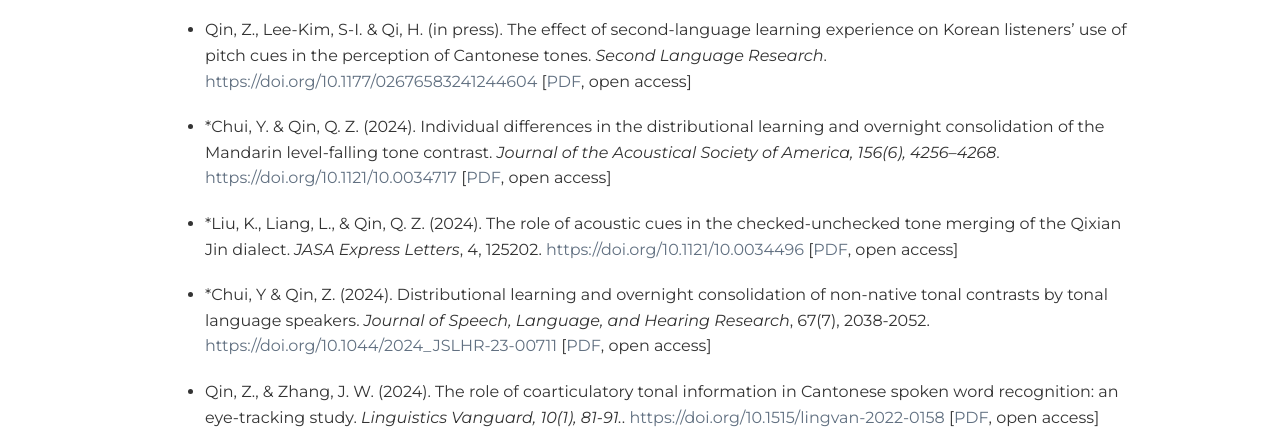
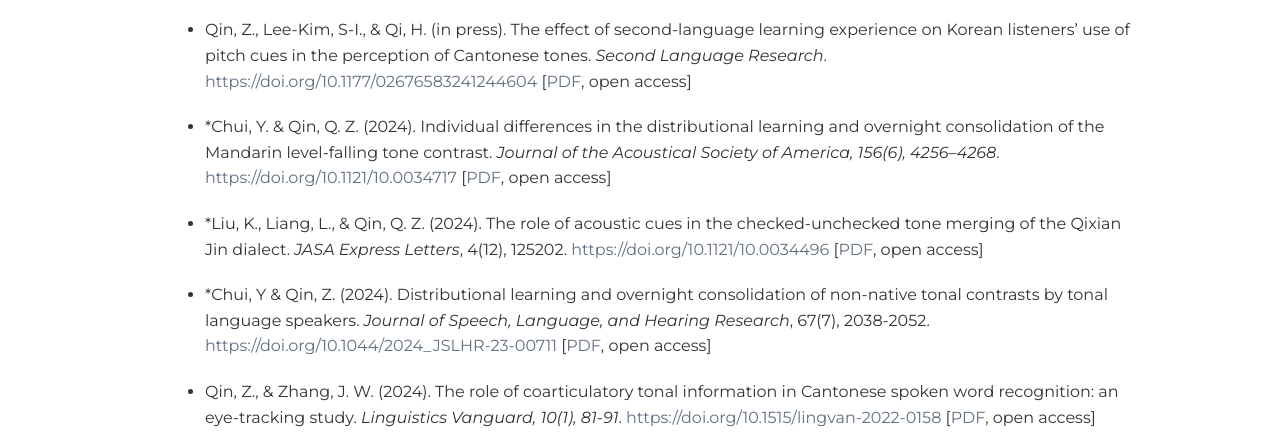
Before and after one commit to slab-lab/slab-lab.github.io, a plain HTML site: page publications.html in a window 1280 px wide. Shown: the part 518-952 px from the top of the page. Drawn offline with Linux system fonts and the light colour scheme.

Commit message:
Update publications.html

```diff
--- a/publications.html
+++ b/publications.html
@@ -204,11 +204,11 @@
 	  </div>
 	  <ol>
 	    <li class="publication">Qin, Q. Z., Jin, R., & Wu, R. (preprint). The role of prior knowledge in second-language learners' overnight consolidation of Cantonese tones. Available at SSRN: <a href="https://ssrn.com/abstract=4978553" target="_blank">https://ssrn.com/abstract=4978553</a> or <a href="http://dx.doi.org/10.2139/ssrn.4978553" target="_blank">http://dx.doi.org/10.2139/ssrn.4978553</a></li>
-	    <li class="publication">Qin, Z., Lee-Kim, S-I. & Qi, H. (in press). The effect of second-language learning experience on Korean listeners’ use of pitch cues in the perception of Cantonese tones. <em>Second Language Research</em>. <a href="https://doi.org/10.1177/02676583241244604" target="_blank">https://doi.org/10.1177/02676583241244604</a> [<a href="https://drive.google.com/file/d/1ZPt5FR9MvQVQM0GYkVkuy6fXWV8vG4OH/view" target="_blank">PDF</a>, open access]</li>
+	    <li class="publication">Qin, Z., Lee-Kim, S-I., & Qi, H. (in press). The effect of second-language learning experience on Korean listeners’ use of pitch cues in the perception of Cantonese tones. <em>Second Language Research</em>. <a href="https://doi.org/10.1177/02676583241244604" target="_blank">https://doi.org/10.1177/02676583241244604</a> [<a href="https://drive.google.com/file/d/1ZPt5FR9MvQVQM0GYkVkuy6fXWV8vG4OH/view" target="_blank">PDF</a>, open access]</li>
 	    <li class="publication">*Chui, Y. & Qin, Q. Z. (2024). Individual differences in the distributional learning and overnight consolidation of the Mandarin level-falling tone contrast. <em>Journal of the Acoustical Society of America, 156(6), 4256–4268</em>. <a href="https://doi.org/10.1121/10.0034717" target="_blank">https://doi.org/10.1121/10.0034717</a> [<a href="https://drive.google.com/file/d/1e09y1AFyLDlRfebdl0jFa923UyV2PFfz/view" target="_blank">PDF</a>, open access]</li>
-	    <li class="publication">*Liu, K., Liang, L., & Qin, Q. Z. (2024). The role of acoustic cues in the checked-unchecked tone merging of the Qixian Jin dialect. <em>JASA Express Letters</em>, 4, 125202. <a href="https://pubs.aip.org/asa/jel/article/4/12/125202/3325440/The-role-of-acoustic-cues-in-the-checked-unchecked" target="_blank">https://doi.org/10.1121/10.0034496</a> [<a href="https://drive.google.com/file/d/11xn0lJb_KH959S23ZyoIIrTboAj0FUf9/view" target="_blank">PDF</a>, open access]</li>
+	    <li class="publication">*Liu, K., Liang, L., & Qin, Q. Z. (2024). The role of acoustic cues in the checked-unchecked tone merging of the Qixian Jin dialect. <em>JASA Express Letters</em>, 4(12), 125202. <a href="https://pubs.aip.org/asa/jel/article/4/12/125202/3325440/The-role-of-acoustic-cues-in-the-checked-unchecked" target="_blank">https://doi.org/10.1121/10.0034496</a> [<a href="https://drive.google.com/file/d/11xn0lJb_KH959S23ZyoIIrTboAj0FUf9/view" target="_blank">PDF</a>, open access]</li>
 	    <li class="publication">*Chui, Y & Qin, Z. (2024). Distributional learning and overnight consolidation of non-native tonal contrasts by tonal language speakers. <em>Journal of Speech, Language, and Hearing Research</em>, 67(7), 2038-2052. <a href="https://doi.org/10.1044/2024_JSLHR-23-00711" target="_blank">https://doi.org/10.1044/2024_JSLHR-23-00711</a> [<a href="https://slablab.weebly.com/uploads/1/4/8/8/148831474/chui_qin2024.pdf" target="_blank">PDF</a>, open access]</li>
-	    <li class="publication">Qin, Z., & Zhang, J. W. (2024). The role of coarticulatory tonal information in Cantonese spoken word recognition: an eye-tracking study. <em>Linguistics Vanguard, 10(1), 81-91.</em>. <a href="https://doi.org/10.1515/lingvan-2022-0158">https://doi.org/10.1515/lingvan-2022-0158</a> [<a href="https://drive.google.com/file/d/1dmptM2dGs8x_eNhV32MK1wYeZLaoo4UK/view" target="_blank">PDF</a>, open access]</li>
+	    <li class="publication">Qin, Z., & Zhang, J. W. (2024). The role of coarticulatory tonal information in Cantonese spoken word recognition: an eye-tracking study. <em>Linguistics Vanguard, 10(1), 81-91</em>. <a href="https://doi.org/10.1515/lingvan-2022-0158">https://doi.org/10.1515/lingvan-2022-0158</a> [<a href="https://drive.google.com/file/d/1dmptM2dGs8x_eNhV32MK1wYeZLaoo4UK/view" target="_blank">PDF</a>, open access]</li>
 	    <li class="publication">Qin, Z., Jin, R., & Zhang, C. (2022). The effects of training variability and pitch aptitude on the overnight consolidation of lexical tones. <em>Journal of Speech, Language, and Hearing Research</em>, 65(9), 3377-3391. <a href="https://doi.org/10.1044/2022_JSLHR-22-00058" target="_blank">https://doi.org/10.1044/2022_JSLHR-22-00058</a> [<a href="https://drive.google.com/file/d/1ZU6oDle_ABURN11tR21MUtveTiVrn1Cn/view" target="_blank">PDF</a>, open access]</li>
 	    <li class="publication">Qin, Z., & Zhang, J. W. (2022). The use of tonal coarticulation cues in Cantonese spoken word recognition. <em>JASA Express Letters</em>, 2(3), 035202. <a href="https://doi.org/10.1121/10.0009728">https://doi.org/10.1121/10.0009728</a> [<a href="https://drive.google.com/file/d/1BYkNDOFnDhJeWC7e4hVzMx2V9-iz0xsl/view" target="_blank">PDF</a>, open access]</li>
 	    <li class="publication">Qin, Z. (2022). The second-language productivity of two Mandarin tone sandhi patterns. <em>Speech Communication</em>, 138, 98-109. <a href="https://doi.org/10.1016/j.specom.2022.02.009" target="_blank">https://doi.org/10.1016/j.specom.2022.02.009</a></li>
```
